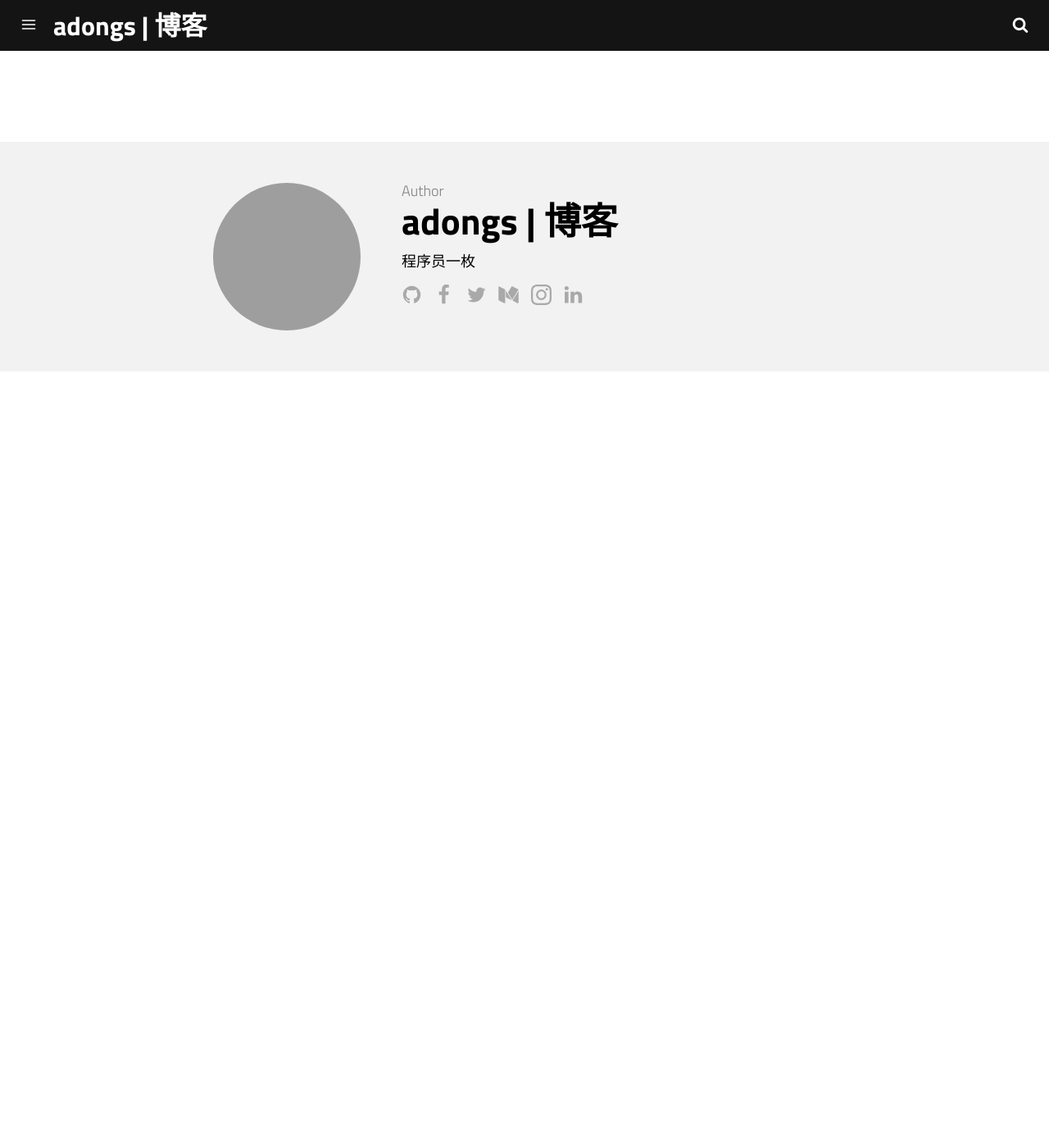
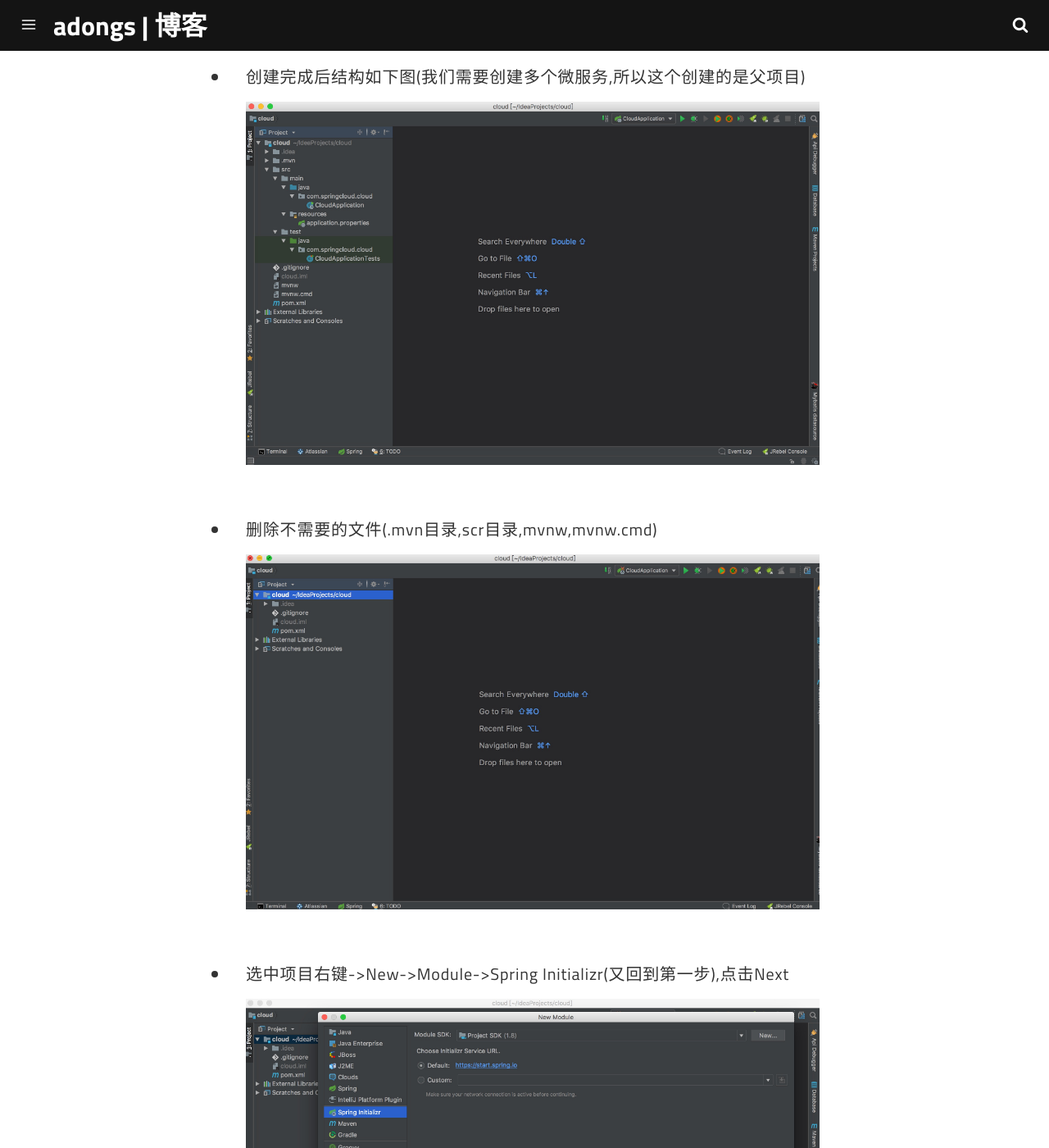
Before and after one commit to adongs/adongs.github.io, a Jekyll site: the page built from _posts/2018-05-21-SpringCloudConfig搭建.md, in a window 1280 px wide and 1400 px high, scrolled down 3375 px. Shown: the whole window at 82% size. Built offline with Jekyll 4.4.1, drawn with Linux system fonts in a browser that asks for light colours; before the commit the page ends 3828 px from its top, so only the background shows below that; some of the changed text lies outside the part shown; grey boxes are pictures that could not be loaded.

Commit message:
提交spring cloud config 博客

```diff
--- a/_posts/2018-05-21-SpringCloudConfig搭建.md
+++ b/_posts/2018-05-21-SpringCloudConfig搭建.md
@@ -25,5 +25,23 @@ introduction: Spring Cloud Config 搭建和理解
 - 什么都不选,创建一个空的项目,点击Next
 ![placeholder](https://adongs.github.io/assets/img/blog/springcloud/config/3.jpg "idea创建项目")
 
-- 设置项目名称,点击Next
+- 设置项目名称,点击Finish
 ![placeholder](https://adongs.github.io/assets/img/blog/springcloud/config/4.jpg "idea创建项目")
+
+- 创建完成后结构如下图(我们需要创建多个微服务,所以这个创建的是父项目)
+![placeholder](https://adongs.github.io/assets/img/blog/springcloud/config/5.jpg "idea创建项目")
+
+- 删除不需要的文件(.mvn目录,scr目录,mvnw,mvnw.cmd)
+![placeholder](https://adongs.github.io/assets/img/blog/springcloud/config/6.jpg "idea创建项目")
+
+- 选中项目右键->New->Module->Spring Initializr(又回到第一步),点击Next
+![placeholder](https://adongs.github.io/assets/img/blog/springcloud/config/7.jpg "idea创建项目")
+
+- 设置好group和artifact名称,点击Next(创建config项目),点击Next
+![placeholder](https://adongs.github.io/assets/img/blog/springcloud/config/8.jpg "idea创建项目")
+
+- 选择 Core->Lombok   Cloud Config -> Config Server ,点击Next
+![placeholder](https://adongs.github.io/assets/img/blog/springcloud/config/9.jpg "idea创建项目")
+
+- 设置项目名称,点击Finish (项目名为config,你也可以自定义)
+![placeholder](https://adongs.github.io/assets/img/blog/springcloud/config/10.jpg "idea创建项目")
```
Also changed, not shown: assets/img/blog/springcloud/config/10.jpg (added), assets/img/blog/springcloud/config/5.jpg (added), assets/img/blog/springcloud/config/6.jpg (added), assets/img/blog/springcloud/config/7.jpg (added), assets/img/blog/springcloud/config/8.jpg (added), assets/img/blog/springcloud/config/9.jpg (added), 1 other file.
